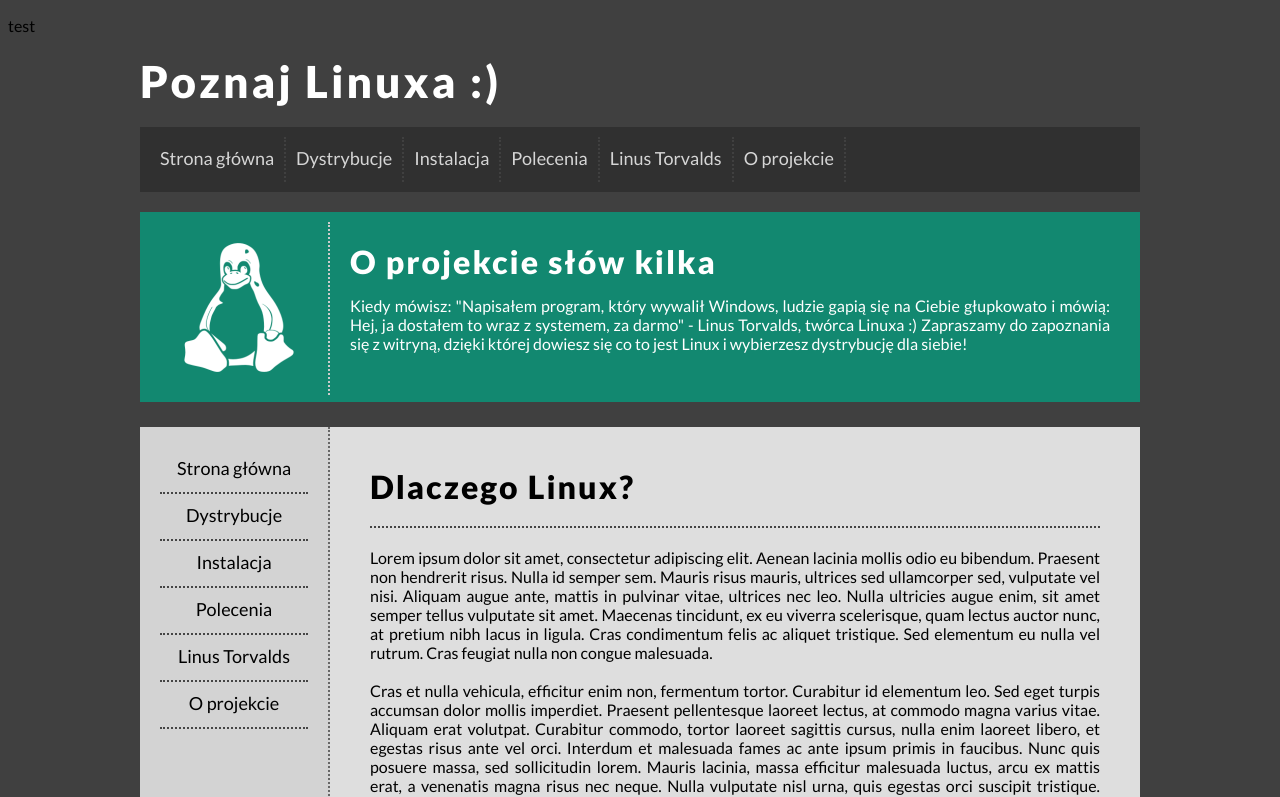
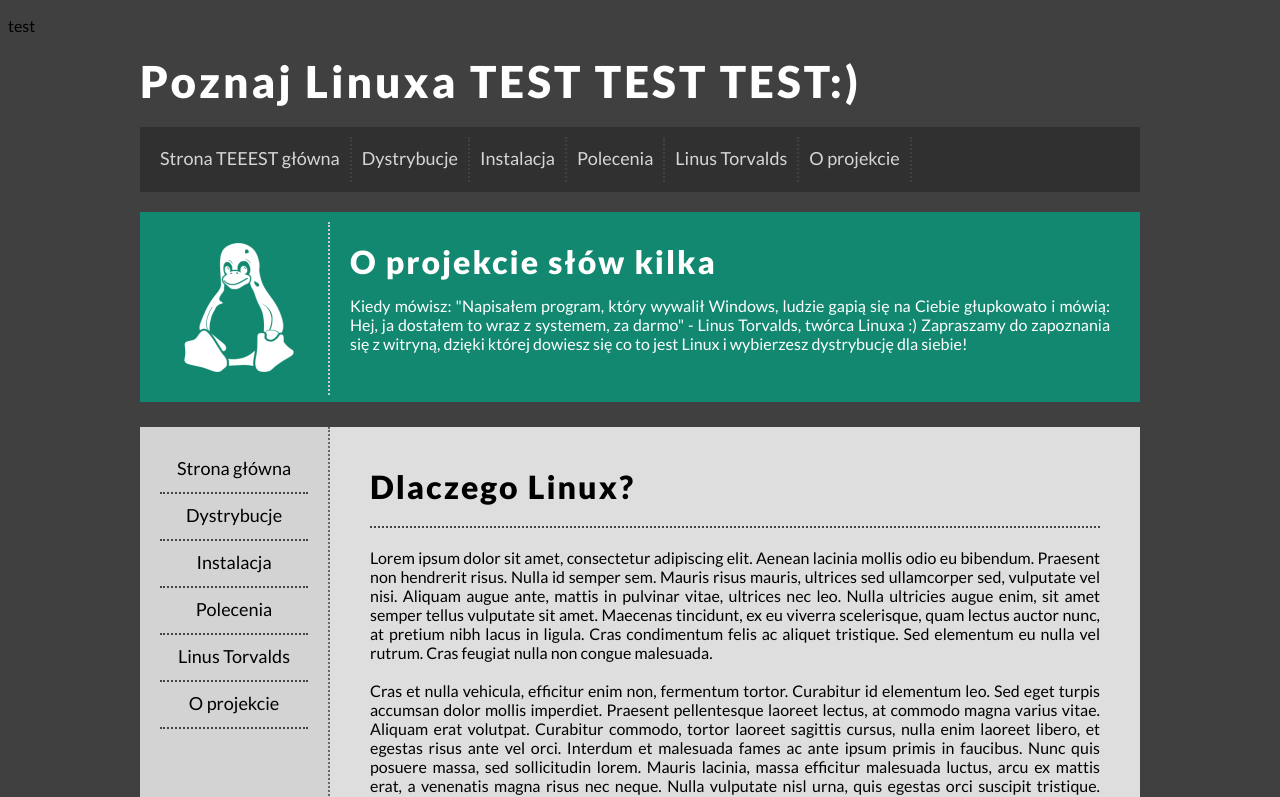
Before and after one commit to MRakows/test-repo, a plain HTML site: page index.html in a window 1280 px wide. Shown: the top 797 px of the page. Drawn offline with Linux system fonts and the light colour scheme.

Commit message:
Update index.html

```diff
--- a/index.html
+++ b/index.html
@@ -17,11 +17,11 @@
 	<div id="container">
 
 		<div id="logo">
-			Poznaj Linuxa :)
+			Poznaj Linuxa TEST TEST TEST:)
 		</div>
 
 		<div id="menu">
-			<div class="option">Strona główna</div>
+			<div class="option">Strona TEEEST główna</div>
 			<div class="option">Dystrybucje</div>
 			<div class="option">Instalacja</div>
 			<div class="option">Polecenia</div>
```
